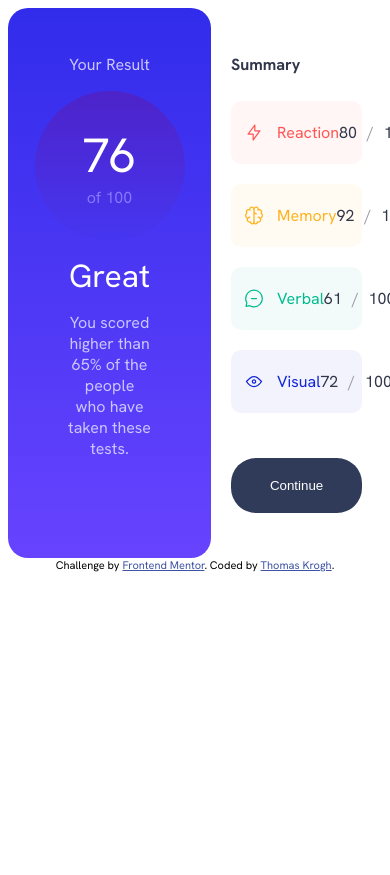
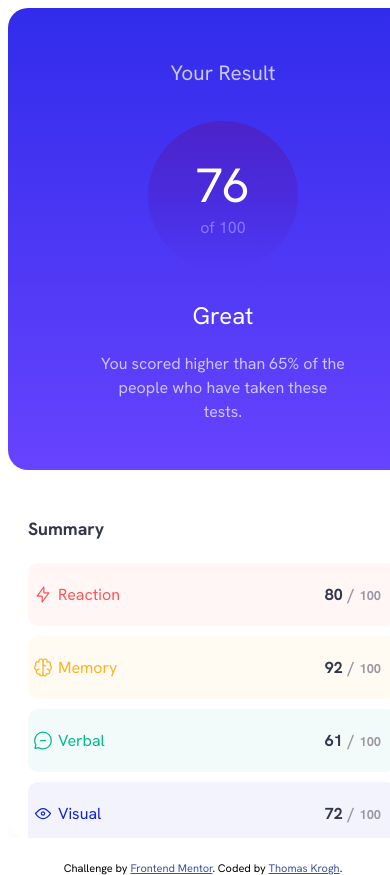
Before and after one commit to ThomasKroghDev/results-summary-component, a plain HTML site: page index.html in a window 390 px wide. Shown: the top 875 px of the page. Before the commit the page ends 844 px from the top, so only its background shows below. Drawn offline with Linux system fonts and the light colour scheme; files whose address does not match are found by name.

Commit message:
[wip] mobile responsive

```diff
--- a/index.html
+++ b/index.html
@@ -47,7 +47,10 @@
             <p>Reaction</p>
           </div>
           <div class="summaryResult">
-            <p>80<span class="wordSpacing">/</span><span class='100text'>100</span></p>
+            <p>
+              80<span class="wordSpacing">/</span
+              ><span class="text100">100</span>
+            </p>
           </div>
         </div>
         <div class="memory statsContainer">
@@ -56,7 +59,10 @@
             <p>Memory</p>
           </div>
           <div class="summaryResult">
-            <p>92<span class="wordSpacing">/</span><span class='100text'>100</span></p>
+            <p>
+              92<span class="wordSpacing">/</span
+              ><span class="text100">100</span>
+            </p>
           </div>
         </div>
         <div class="verbal statsContainer">
@@ -66,7 +72,10 @@
           </div>
 
           <div class="summaryResult">
-            <p>61<span class="wordSpacing">/</span class='100text'><span>100</span></p>
+            <p>
+              61<span class="wordSpacing">/</span
+              ><span class="text100">100</span>
+            </p>
           </div>
         </div>
         <div class="visual statsContainer">
@@ -75,7 +84,10 @@
             <p>Visual</p>
           </div>
           <div class="summaryResult">
-            <p>72<span class="wordSpacing">/</span class='100text'><span>100</span></p>
+            <p>
+              72<span class="wordSpacing">/</span
+              ><span class="text100">100</span>
+            </p>
           </div>
         </div>
         <button>Continue</button>
--- a/style.css
+++ b/style.css
@@ -4,41 +4,74 @@
 }
 body {
   font-family: 'HankenGrotesk', sans-serif;
+  display: flex;
+  flex-direction: column;
+  justify-content: center;
+  height: 100vh;
+  width: 100vw;
+  overflow: hidden;
+}
+
+.attribution {
+  position: absolute;
+  top: 30px;
+  left: 50%;
+  transform: translate(-50%, -50%);
 }
 
 .contentContainer {
   display: flex;
   flex-direction: row;
+  margin: auto;
+  position: relative;
+  width: 100%;
+  max-width: 1000px;
+}
+
+.contentContainer::after {
+  content: '';
+  position: absolute;
+  bottom: 0;
+  right: 0;
+  width: 100%;
+  height: 100%;
+  border-radius: 20px;
+  box-shadow: 25px 15px 50px #6743ff1a;
+  z-index: -1;
 }
 .summaryContainer {
   display: flex;
   flex-direction: column;
   padding: 30px 20px;
-  width: 35%;
+  max-width: 368px;
+  min-width: 368px;
 }
 .resultContainer {
   display: flex;
   flex-direction: column;
   align-items: center;
-
   background-color: #6743ff;
   background: linear-gradient(to top, #6743fe, #312ceb);
   border-radius: 20px;
   padding: 30px 20px;
+  max-width: 368px;
+  min-width: 368px;
 }
 .title {
   color: #cac6ff;
+  margin-bottom: 35px;
+  font-size: 1.3rem;
 }
 .circle {
   display: flex;
   justify-content: center;
   align-items: center;
-  margin: 0 auto;
+  margin: 0 auto 10px auto;
   background-color: #8587df;
-  background: linear-gradient(#4d23c9, #4636f1);
+  background: linear-gradient(#4d23c9, #4636f100);
   border-radius: 50%;
-  width: 150px;
-  height: 150px;
+  width: 215px;
+  height: 215px;
   color: white;
 }
 
@@ -52,7 +85,7 @@ body {
   align-items: center;
   display: flex;
   flex-direction: column;
-  font-size: 3rem;
+  font-size: 4.5rem;
 }
 
 .resultHeader {
@@ -63,7 +96,7 @@ body {
   color: white;
 }
 .textContainer {
-  max-width: 225px;
+  max-width: 250px;
   padding: 0 40px;
   margin: 0;
 }
@@ -71,10 +104,13 @@ body {
   text-align: center;
   line-height: normal;
   color: #cac6ff;
+  font-size: 1.1rem;
+  line-height: 24px;
 }
 .summaryTitle {
   font-weight: bold;
   color: #31364a;
+  font-size: 1.3rem;
 }
 
 .statsContainer {
@@ -117,8 +153,12 @@ body {
 }
 .summaryResult p {
   color: #31364a;
+  font-weight: bold;
 }
-/* Example CSS */
+
+.text100 {
+  color: #9b97a2;
+}
 .wordSpacing {
   padding: 0 10px;
 
@@ -129,8 +169,71 @@ button {
   border-radius: 25px;
   border: none;
   padding: 20px 30px;
-  margin: 35px 0 15px 0;
+  margin: 32px 0 15px 0;
   background-color: #303b5a;
   color: white;
   width: 100%;
+  font-size: 1.1rem;
 }
+button:active,
+button:hover {
+  background: linear-gradient(to top, #6743fe, #312ceb);
+  cursor: pointer;
+  box-shadow: 0 0 10px #6743fe1a;
+}
+
+@media (max-width: 768px) {
+  body {
+    overflow-y: scroll;
+    width: 100vw;
+  }
+
+  .attribution {
+    position: relative;
+  }
+
+  .contentContainer {
+    flex-direction: column;
+    width: 100%;
+    overflow: auto;
+  }
+
+  summaryContainer,
+  .resultContainer {
+    width: 100%;
+    max-width: 100%;
+    min-width: 0;
+  }
+  .resultHeader {
+    font-size: 1.5rem;
+  }
+  .circle {
+    width: 150px;
+    height: 150px;
+  }
+  .circle p {
+    font-size: 3rem;
+  }
+  .summaryTitle {
+    font-size: 1.1rem;
+  }
+  .result {
+    font-size: 1rem;
+  }
+  .statsContainer {
+    margin: 5px 0;
+  }
+  .subText img {
+    padding: 0 5px;
+  }
+  .text100 {
+    font-size: 0.8rem;
+  }
+  .wordSpacing {
+    padding: 0 5px;
+  }
+  button {
+    padding: 15px 20px;
+    font-size: 1rem;
+  }
+}
```
